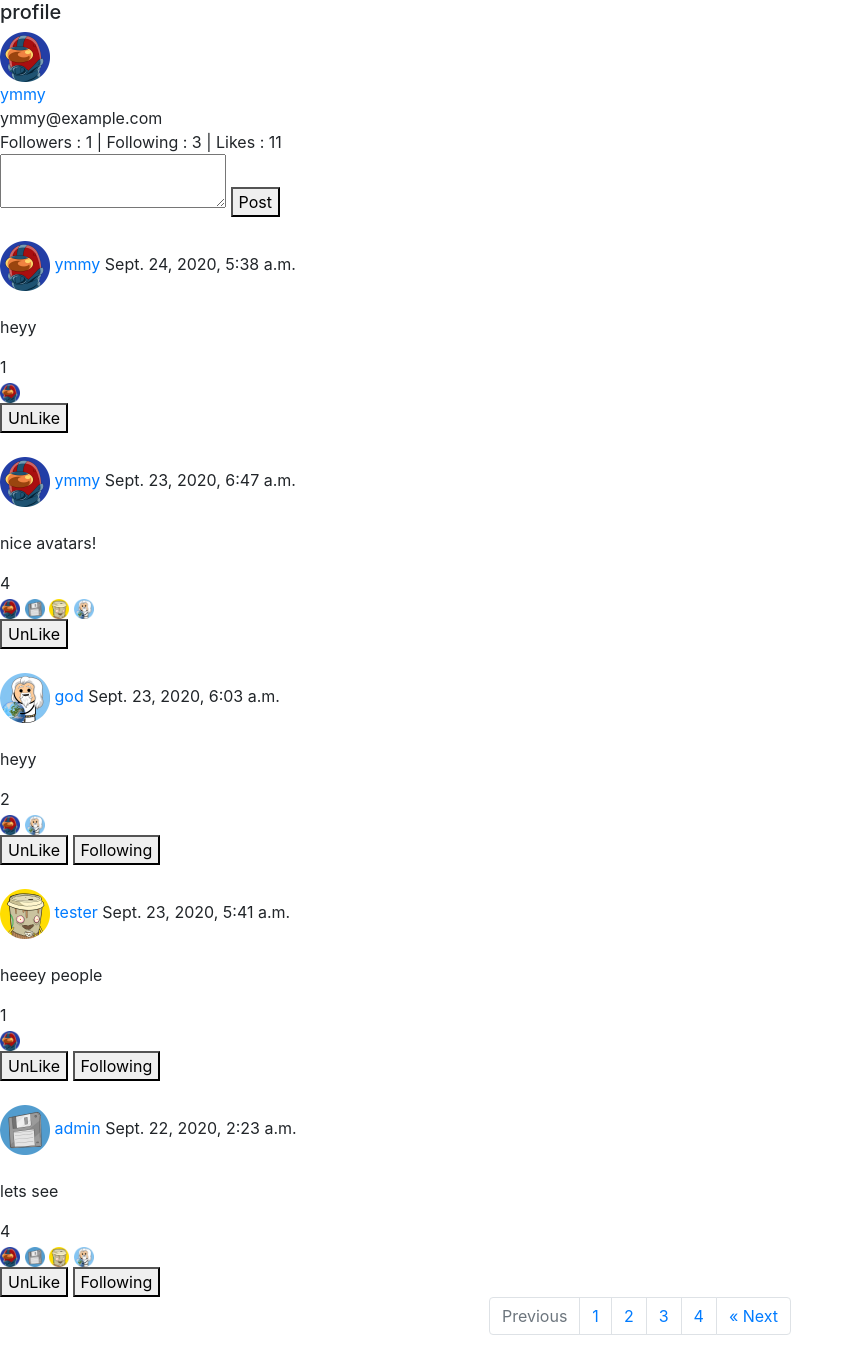
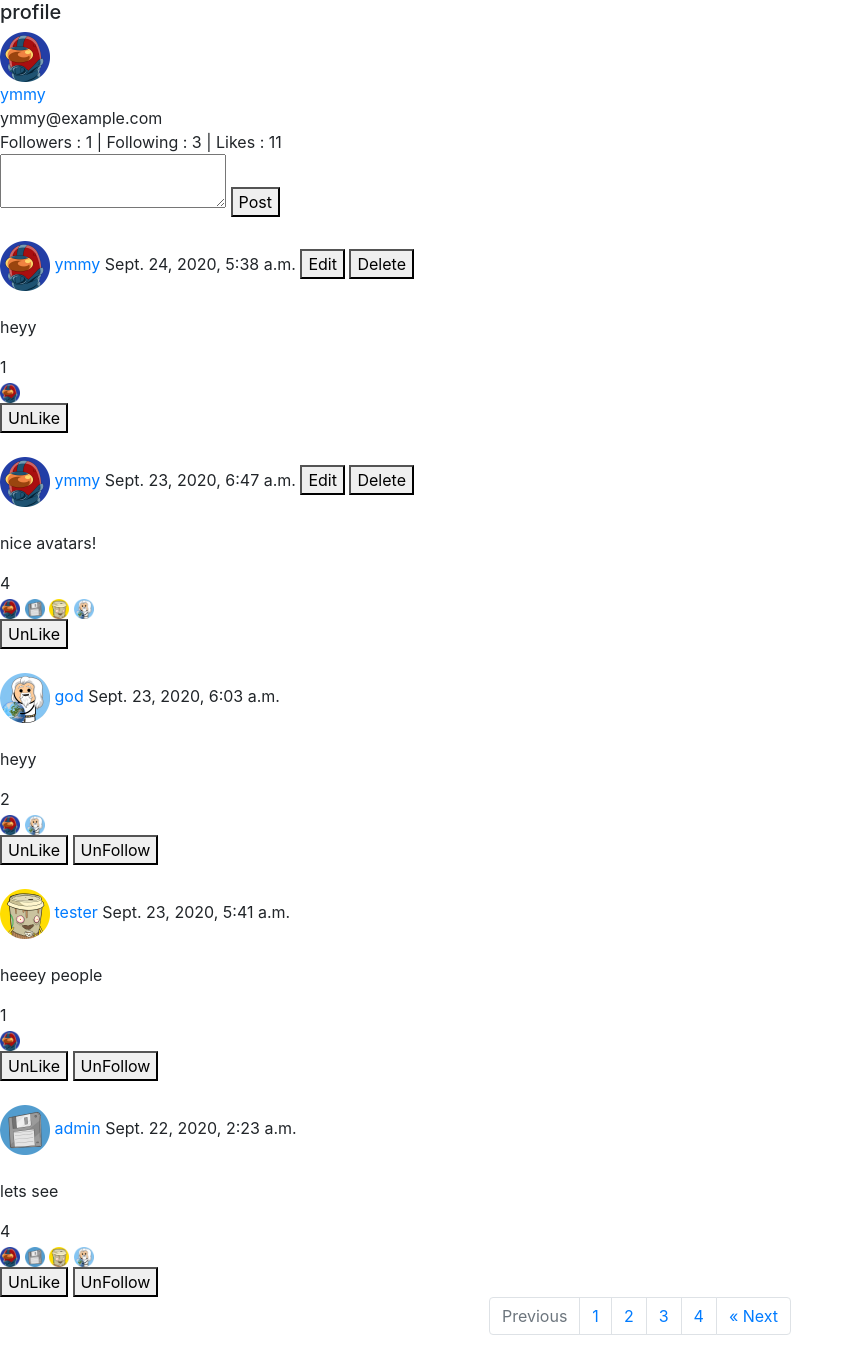
Before and after one commit to ymmy1/network, a Django app: page / in a window 1280 px wide. Shown: the part 56-1407 px from the top of the page, without its empty margins (0-854 px from the left). Run offline with Django 3.2, Linux system fonts and the light colour scheme; a user stored in the database is signed in; data comes from the database, SQL or seed files in the repository; both versions use the stored data as it was after the commit; some libraries are stand-ins or nearby versions.

Commit message:
edit & delete functions added

```diff
--- a/network/static/network/script.js
+++ b/network/static/network/script.js
@@ -3,14 +3,10 @@ document.addEventListener('DOMContentLoaded', function() {
     // Use buttons to toggle between views
     document.querySelectorAll('.like_button').forEach(link => {link.onclick = () => { like_post(link) }});
     document.querySelectorAll('.unlike_button').forEach(link => {link.onclick = () => { unlike_post(link) }});
-    document.querySelectorAll('.follow_button').forEach(link => {
-      link.onclick = () => { follow_user(link) };
-    });
-    document.querySelectorAll('.unfollow_button').forEach(link => {
-      link.onclick = () => { unfollow_user(link) };
-      link.onmouseover = () => { link.innerHTML = "Unfollow"};
-      link.onmouseout = () => { link.innerHTML = "Following"};
-    });
+    document.querySelectorAll('.follow_button').forEach(link => {link.onclick = () => { follow_user(link) }});
+    document.querySelectorAll('.unfollow_button').forEach(link => {link.onclick = () => { unfollow_user(link) }});
+    document.querySelectorAll('.edit_post_button').forEach(link => {link.onclick = () => { edit_post(link) }});
+    document.querySelectorAll('.delete_post_button').forEach(link => {link.onclick = () => { delete_post(link) }});
     if (document.querySelector('#new_post'))
     {
       document.querySelector('#new_post').addEventListener('click', () => new_post());
@@ -105,14 +101,12 @@ function follow_user(link)
     if(links[i].innerHTML == nickname.innerHTML)
     {
       button = links[i].parentElement.querySelector('.follow_button');
-      button.innerHTML = "Following";
+      button.innerHTML = "UnFollow";
       button.setAttribute("class", "unfollow_button")
     }
   }
   document.querySelectorAll('.unfollow_button').forEach(link => {
     link.onclick = () => { unfollow_user(link) };
-    link.onmouseover = () => { link.innerHTML = "Unfollow"};
-    link.onmouseout = () => { link.innerHTML = "Following"};
   });
 }
 
@@ -141,7 +135,57 @@ function unfollow_user(link)
   }
   document.querySelectorAll('.follow_button').forEach(link => {
     link.onclick = () => { follow_user(link) };
-    link.onmouseover = () => { link.innerHTML = "Follow"};
-    link.onmouseout = () => { link.innerHTML = "Follow"};
   });
 }
+
+function edit_post(link)
+{
+  var textarea = link.parentElement.querySelector('textarea');
+  var form = link.parentElement.querySelector('form');
+  link.parentElement.querySelector('.post_body').style.display = "none";
+  textarea.value = link.parentElement.querySelector('.post_body').innerHTML;
+  link.parentElement.querySelector('form').style.display = "block";
+
+  $(document).mouseup(function(e)
+  {
+    var container = $(form);
+
+    // if the target of the click isn't the container nor a descendant of the container
+    if (!container.is(e.target) && container.has(e.target).length === 0)
+    {
+      link.parentElement.querySelector('.post_body').style.display = "block";
+      link.parentElement.querySelector('form').style.display = "none";
+
+    }
+  });
+
+  form.onsubmit = (e) => {
+    e.preventDefault();
+    fetch('/edit_post', {
+      method: 'POST',
+      body: JSON.stringify({
+          body : textarea.value,
+          post_id : link.dataset.page
+      })
+    })
+    link.parentElement.querySelector('.post_body').style.display = "block";
+    link.parentElement.querySelector('.post_body').innerHTML = textarea.value;
+    link.parentElement.querySelector('form').style.display = "none";
+
+  }
+}
+
+function delete_post(link)
+{
+  // Front End
+  link.parentElement.style.opacity = "0";
+  link.parentElement.style.display = "none";
+  // Back End
+  fetch('/delete_post', {
+    method: 'POST',
+    body: JSON.stringify({
+      post_id : link.dataset.page
+    })
+  }
+  )
+}
--- a/network/templates/network/index.html
+++ b/network/templates/network/index.html
@@ -1,6 +1,7 @@
 {% extends "network/layout.html" %}
 
 {% block body %}
+{% if user.is_authenticated %}
 <section>
     <h5>profile</h5>
     <img id="profile_avatar" width="50px" src="../../static/network/img/avatars/{{ user.avatar }}" alt=""> <br>
@@ -13,6 +14,7 @@
         <textarea id="textarea"></textarea>
         <button id="new_post" type="submit">Post</button>
     </form>
+{% endif %}
     <div class="posts">
         {% for post in page_obj %}
             <div class="post">
@@ -24,19 +26,29 @@
                 {% endfor %}
                 <a class="profile_link" href="/profile/{{ post.username_id }}"> {{ post.username }} </a>
                 {{ post.timestamp }}
+                {% if post.username_id == user.id %}
+                <button class="edit_post_button" data-page = "{{ post.id }}">Edit</button>
+                <button class="delete_post_button" data-page = "{{ post.id }}">Delete</button>
+                {% endif %}
                 <br>
                 <br>
-                <p>{{ post.body }}</p>
+                <p class="post_body" style="display: block;">{{ post.body }}</p>
+                <form style="display: none;">
+                <input type="text" style="display: none;" name="post_id" value="{{ post.id }}" disabled>
+                <textarea name="body"></textarea>
+                <button>Save</button>
+                </form>
                 <span id="like_for_{{ post.id }}">{{ post.liked_user_count.all.count }}</span>
                 <div id="like_avatars_{{ post.id }}">
                     {% for liked in post.liked_user_count.all %}
-                        {% for profile in users %}
-                            {% if liked.id == profile.id  %}
-                                <img width="20px" src="../../static/network/img/avatars/{{ profile.avatar }}" alt="">
-                            {% endif %}
-                        {% endfor %}
+                    {% for profile in users %}
+                    {% if liked.id == profile.id  %}
+                        <img width="20px" src="../../static/network/img/avatars/{{ profile.avatar }}" alt="">
+                    {% endif %}
+                    {% endfor %}
                     {% endfor %}
                 </div>
+                {% if user.is_authenticated %}
                 {% if post.id in liked_posts %}
                     <button class="unlike_button" data-page = "{{ post.id }}">UnLike</button>
                 {% else %}
@@ -45,11 +57,12 @@
                 {% if post.username_id == user.id %}
                     {% else %}
                         {% if post.username_id in following_users %}
-                            <button class="unfollow_button" data-page = "{{ post.username_id }}">Following</button>
+                            <button class="unfollow_button" data-page = "{{ post.username_id }}">UnFollow</button>
                         {% else %}
                             <button class="follow_button" data-page = "{{ post.username_id }}">Follow</button>
                         {% endif %}
                     {% endif %}
+                {% endif %}
                 <br>
             </div>
         {% endfor %}
--- a/network/templates/network/layout.html
+++ b/network/templates/network/layout.html
@@ -5,6 +5,7 @@
     <head>
         <title>{% block title %}Social Network{% endblock %}</title>
         <link rel="stylesheet" href="https://stackpath.bootstrapcdn.com/bootstrap/4.4.1/css/bootstrap.min.css" integrity="sha384-Vkoo8x4CGsO3+Hhxv8T/Q5PaXtkKtu6ug5TOeNV6gBiFeWPGFN9MuhOf23Q9Ifjh" crossorigin="anonymous">
+        <script src="https://ajax.googleapis.com/ajax/libs/jquery/3.5.1/jquery.min.js"></script>
         <link href="{% static 'network/styles.css' %}" rel="stylesheet">
 
         <script src="{% static 'network/script.js' %}"></script>
@@ -12,7 +13,7 @@
     <body>
 
         <nav class="navbar navbar-expand-lg navbar-light bg-light">
-            <a class="navbar-brand" href="#">Network</a>
+            <a class="navbar-brand" href="{% url 'index' %}">Network</a>
 
             <div>
               <ul class="navbar-nav mr-auto">
--- a/network/urls.py
+++ b/network/urls.py
@@ -12,6 +12,8 @@ urlpatterns = [
     path("unfollow_user", views.unfollow_user, name="unfollow_user"),
     path("like_post", views.like_post, name="like_post"),
     path("new_post", views.new_post, name="new_post"),
+    path("edit_post", views.edit_post, name="edit_post"),
+    path("delete_post", views.delete_post, name="delete_post"),
     path("following_posts", views.following_posts, name="following_posts"),
     path("login", views.login_view, name="login"),
     path("logout", views.logout_view, name="logout"),
--- a/network/views.py
+++ b/network/views.py
@@ -246,3 +246,42 @@ def edit_profile(request):
     user.avatar = avatar_id
     user.save()
     return HttpResponseRedirect(reverse("index"))
+
+@csrf_exempt
+@login_required
+def edit_post(request):
+    if request.method != "POST":
+        return JsonResponse({"error": "POST request required."}, status=400)
+
+    data = json.loads(request.body)
+    # Query for requested email
+    try:
+        post = Post.objects.get(id=data["post_id"])
+        print(data["post_id"])
+    except Post.DoesNotExist:
+        return JsonResponse({"error": "Post not found."}, status=404)
+
+    print(post.body)
+    post.body = data["body"]
+    print(post.body)
+    post.save()
+    return HttpResponse(status=204)
+
+@csrf_exempt
+@login_required
+def delete_post(request):
+    if request.method != "POST":
+        return JsonResponse({"error": "POST request required."}, status=400)
+
+    data = json.loads(request.body)
+    # Query for requested email
+    try:
+        post = Post.objects.get(id=data["post_id"])
+    except Post.DoesNotExist:
+        return JsonResponse({"error": "Post not found."}, status=404)
+
+    if post.username_id == request.user.id:
+        post.delete()
+        return HttpResponse(status=204)
+    else:
+        return JsonResponse({"error": "ID's not matching"}, status=400)
```
Also changed, not shown: db.sqlite3.
